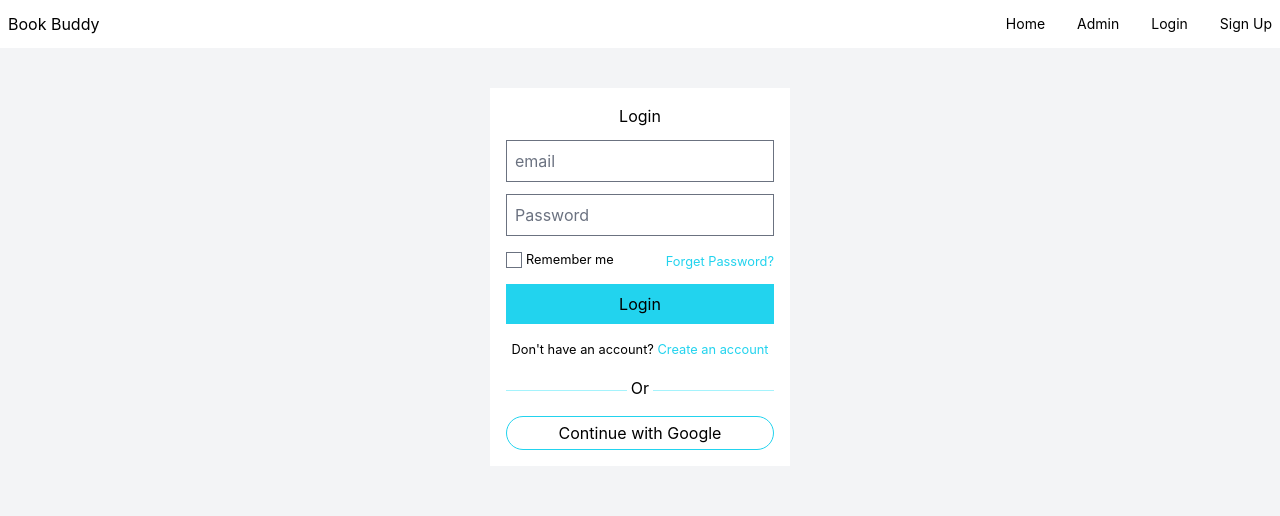
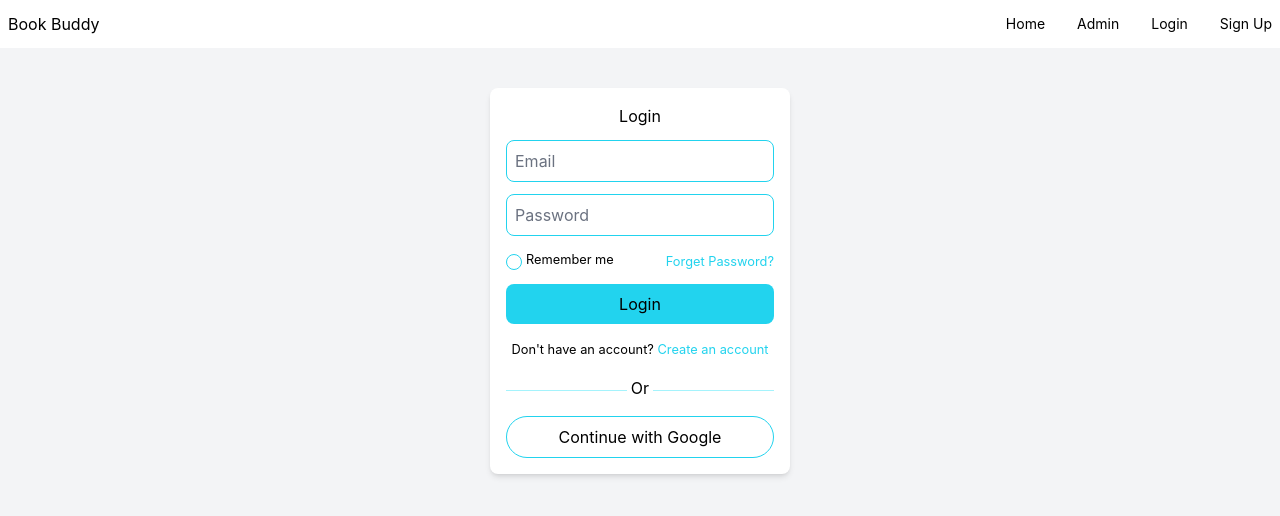
Before and after one commit to SEC-MASUM/book-buddy-client, a React (Create React App) app: page /login in a window 1280 px wide. Shown: the top 516 px of the page. Built offline with nearby package versions, Linux system fonts and the light colour scheme.

Commit message:
style :  UI design of Login Form

```diff
--- a/src/Pages/Login/Login.js
+++ b/src/Pages/Login/Login.js
@@ -5,40 +5,47 @@ const Login = () => {
   return (
     <div className="container mx-auto">
       <div className="flex justify-center items-center">
-        <div className="w-[300px] flex flex-col items-center  bg-white p-4  my-10 space-y-3">
+        <div className="w-[300px] flex flex-col items-center  bg-white p-4  my-10 space-y-3 rounded-lg shadow-md">
           <h1>Login</h1>
           <form className="w-full">
             <div className="space-y-3">
               <input
                 type="email"
                 name="email"
-                placeholder="email"
-                className="w-full p-2"
+                placeholder="Email"
+                className="w-full p-2 border  rounded-lg border-cyan-400 focus-visible:outline-0 focus:border-cyan-400  focus:ring  focus:ring-cyan-300/50 focus:text-gray-800 transition-all duration-400"
               />
               <br />
               <input
                 type="password"
                 name="password"
                 placeholder="Password"
-                className="w-full p-2"
+                className="w-full p-2 border rounded-lg  border-cyan-400 focus-visible:outline-0 focus:border-cyan-400   focus:ring  focus:ring-cyan-300/50 focus:text-gray-800 transition-all duration-400"
               />
               <br />
               <div className="w-full flex justify-between items-center">
                 <div>
                   <small className="flex items-center space-x-1">
-                    <input type="checkbox" name="remember" id="remember" />
+                    <input
+                      type="checkbox"
+                      name="remember"
+                      id="remember"
+                      // className="appearance-none h-4 w-4 border border-cyan-400 rounded-full bg-white checked:bg-cyan-400 checked:border-cyan-500 focus:outline-none transition duration-200 mt-1 cursor-pointer focus-visible:outline-0 focus:ring  focus:ring-cyan-400/50"
+                      className="rounded-full h-4 w-4 border border-cyan-400 bg-white checked:bg-cyan-400  focus-visible:text-cyan-500 focus:checked:bg-cyan-400
+                      hover:checked:bg-cyan-500 focus:ring  focus:ring-cyan-400/50 transition duration-200 mt-1 cursor-pointer"
+                    />
                     <label htmlFor="remember">Remember me</label>
                   </small>
                 </div>
                 <p>
                   <small>
-                    <span className="text-cyan-400 hover:text-cyan-500 transition-all duration-400">
+                    <span className="text-cyan-400 hover:text-cyan-500 transition-all duration-400 cursor-pointer">
                       Forget Password?
                     </span>
                   </small>
                 </p>
               </div>
-              <button className="w-full text-center bg-cyan-400 hover:bg-cyan-500 hover:text-white transition-all duration-400 p-2">
+              <button className="w-full text-center rounded-lg  bg-cyan-400 hover:bg-cyan-500 hover:text-white hover:ring  hover:ring-cyan-400/50 focus-visible:outline-0 focus:ring  focus:ring-cyan-400/50 transition-all duration-400 p-2">
                 Login
               </button>
             </div>
@@ -47,7 +54,7 @@ const Login = () => {
             <p>
               <small>
                 Don't have an account?{" "}
-                <span className="text-cyan-400 hover:text-cyan-500 transition-all duration-400">
+                <span className="text-cyan-400 hover:text-cyan-500 transition-all duration-400 cursor-pointer">
                   Create an account
                 </span>
               </small>
@@ -61,7 +68,7 @@ const Login = () => {
           <div className="w-full ">
             <Link
               to=""
-              className="block border border-cyan-400 hover:border-cyan-500 hover:bg-cyan-500 hover:text-white transition-all duration-400 rounded-full py-1  text-center"
+              className="block border border-cyan-400 hover:border-cyan-500 hover:bg-cyan-500 hover:text-white hover:ring  hover:ring-cyan-400/50 focus-visible:outline-0 focus:ring  focus:ring-cyan-400/50 transition-all duration-400 rounded-full py-2  text-center"
             >
               Continue with Google
             </Link>
```
